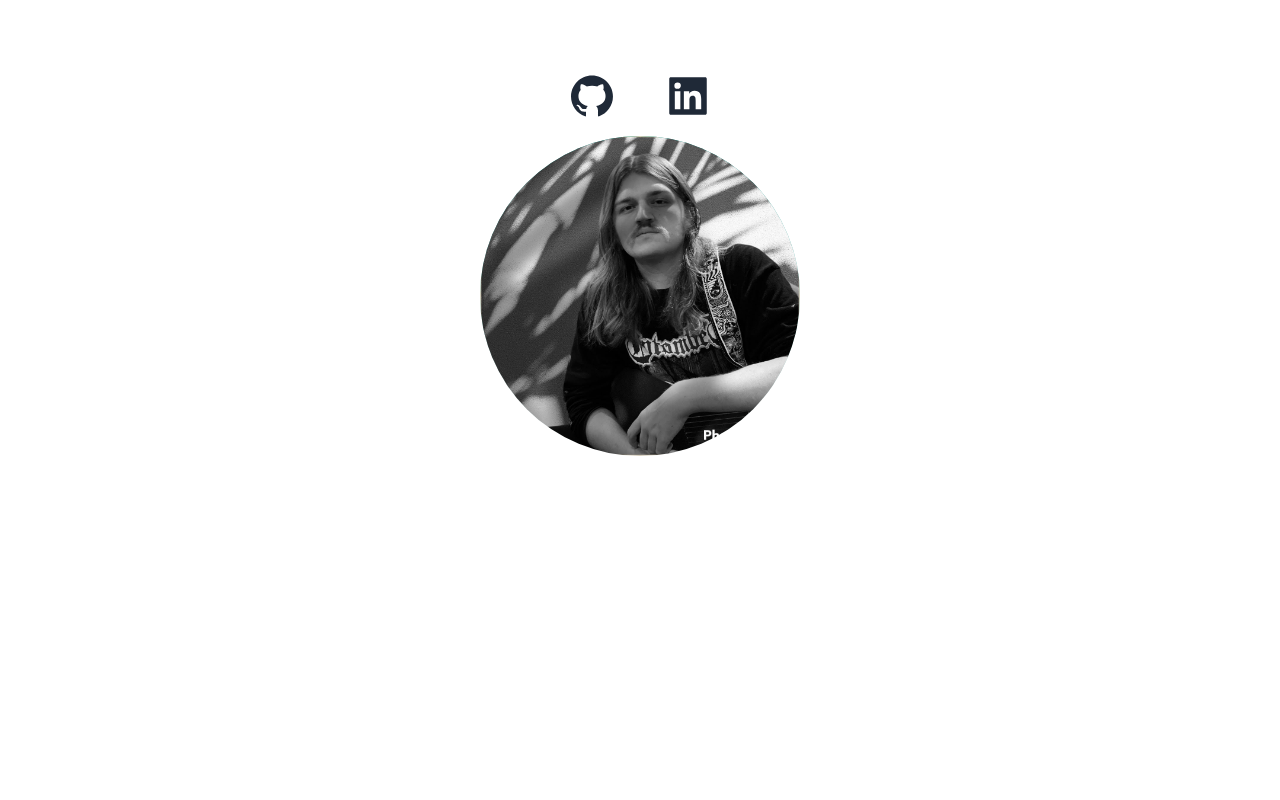
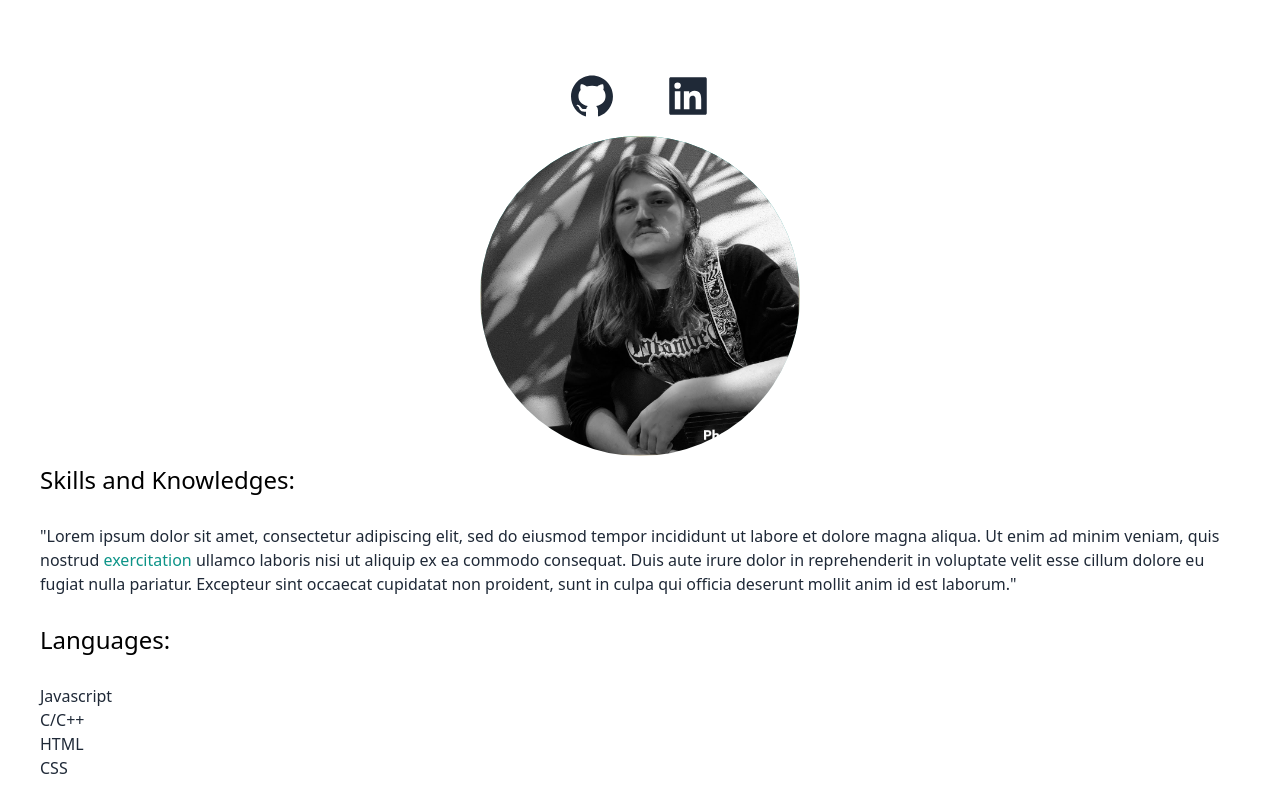
Before and after one commit to mcfoote/react-professional-portfolio, a Next.js app: page / in a window 1280 px wide. Shown: the part 428-1228 px from the top of the page. Before the commit the page ends 884 px from the top, so only its background shows below. Built offline with nearby package versions, Linux system fonts and the light colour scheme.

Commit message:
work on skills section

```diff
--- a/pages/index.js
+++ b/pages/index.js
@@ -49,6 +49,26 @@
             <Image src={circlePortrait} layout="fill" objectFit="cover"/>
           </div>
         </section>
+
+        <section>
+          <div>
+            <h3 className="text-2xl py-2">Skills and Knowledges:</h3>
+            <p className="text-md py-5 leading-6 text-gray-800">
+              "Lorem ipsum dolor sit amet, consectetur adipiscing elit, sed do eiusmod tempor incididunt ut labore et dolore magna aliqua.
+              Ut enim ad minim veniam, quis nostrud <span className="text-teal-600">exercitation</span> ullamco laboris nisi ut aliquip ex ea commodo consequat.
+              Duis aute irure dolor in reprehenderit in voluptate velit esse cillum dolore eu fugiat nulla pariatur.
+              Excepteur sint occaecat cupidatat non proident, sunt in culpa qui officia deserunt mollit anim id est laborum."
+            </p>
+            <h3 className="text-2xl py-2">Languages:</h3>
+            <ul className="text-md py-5 leading-6 text-gray-800">
+              <li>Javascript</li>
+              <li>C/C++</li>
+              <li>HTML</li>
+              <li>CSS</li>
+            </ul>
+          </div>
+        </section>
+
       </main>
     </div>
   )
```
